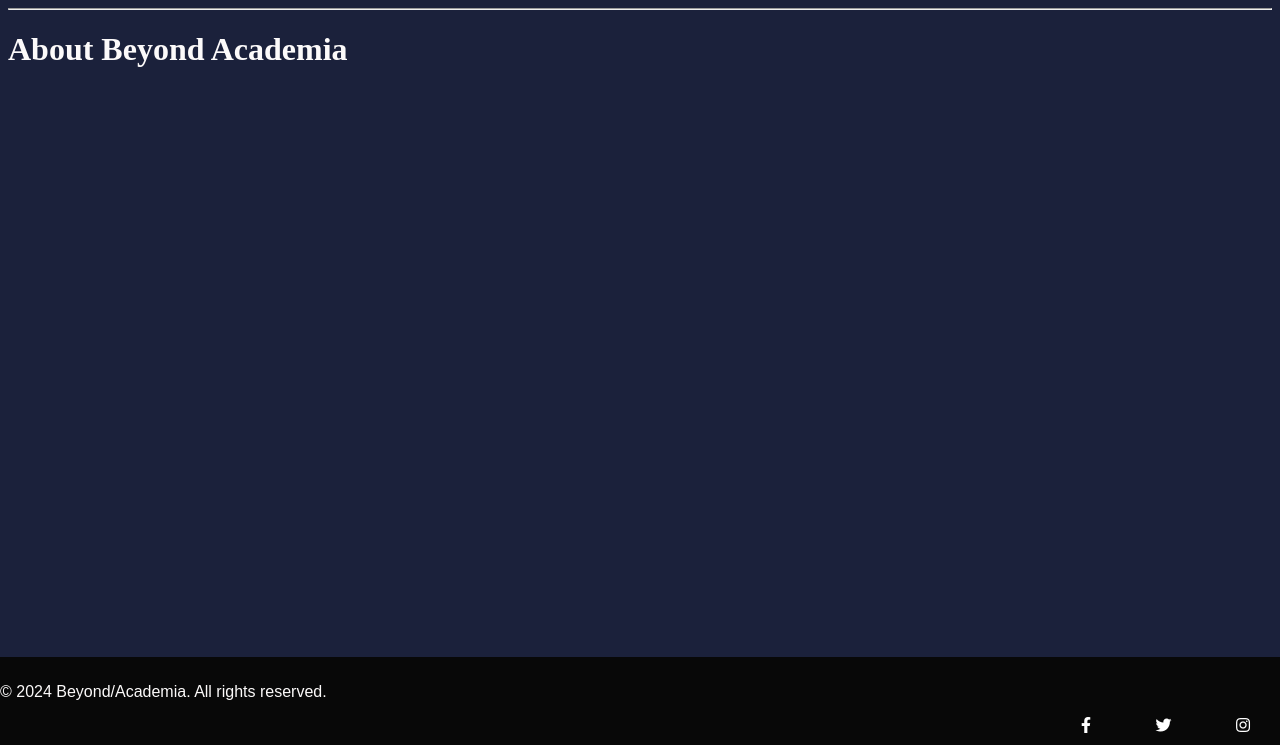
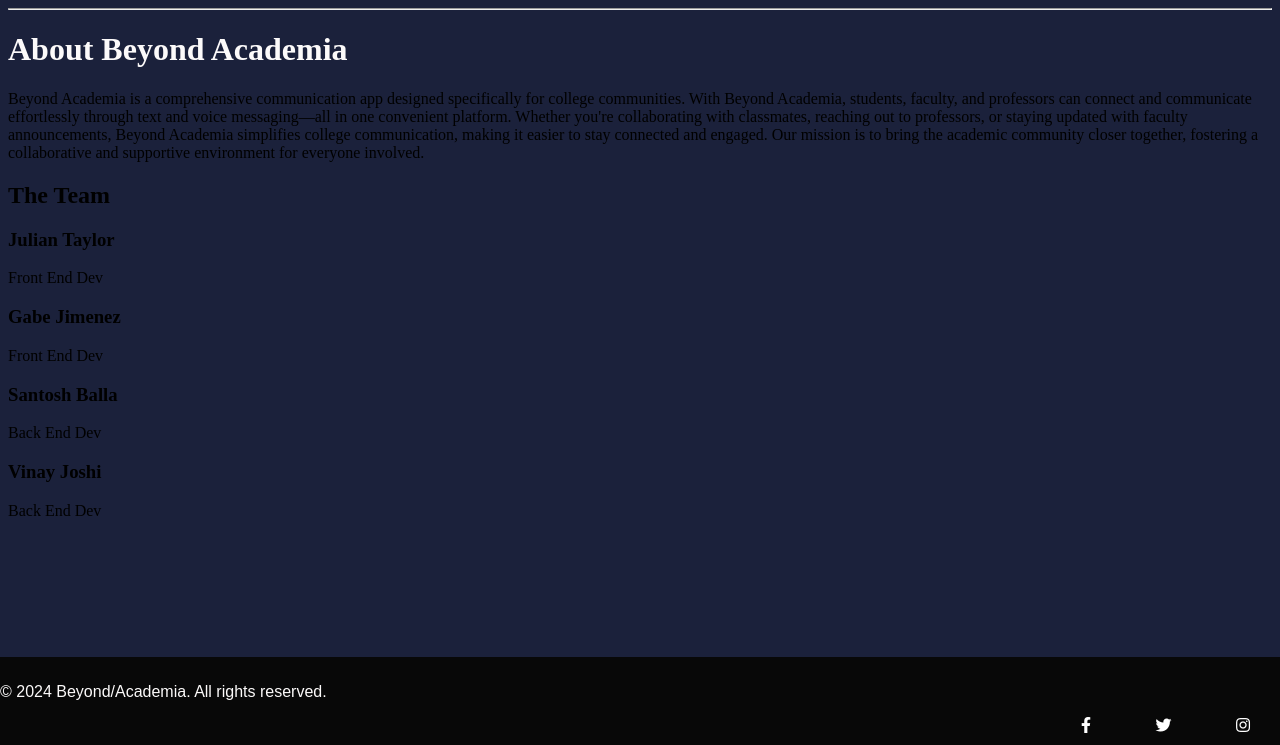
Before and after one commit to DarkerKin/Beyond-Academia-, a Django app: page /about/ in a window 1280 px wide. Shown: the part 55-800 px from the top of the page. Run offline with Django 4.2, Linux system fonts and the light colour scheme.

Commit message:
about us page pushed

```diff
--- a/templates/navbar_links/about.html
+++ b/templates/navbar_links/about.html
@@ -1,5 +1,42 @@
 {% load static %}
 {% include '../navbar.html' %}
-<link rel="stylesheet" type="text/css" href="{% static 'css/main.css' %}">
-<h1>About Beyond Academia</h1>
+<head>
+    <title>About Beyond Academia</title>
+    <link rel="stylesheet" type="text/css" href="{% static 'css/main.css' %}">
+</head>
+<body>
+    <div class = "about section">
+        <h1> About Beyond Academia</h1>
+        <div class="about-section">
+         <p> Beyond Academia is a comprehensive communication app designed specifically for college communities. With Beyond Academia, students, faculty, and professors can connect and communicate effortlessly through text and voice messaging—all in one convenient platform. Whether you're collaborating with classmates, reaching out to professors, or staying updated with faculty announcements, Beyond Academia simplifies college communication, making it easier to stay connected and engaged. Our mission is to bring the academic community closer together, fostering a collaborative and supportive environment for everyone involved.</p>
+
+         <h2> The Team</h2>
+         <div class="team">
+            <div class ="team-member">
+                <!-- insert image of member img src= "{%static 'images/team_member1.jpg'}" alt="Team Member 1">-->
+                <h3> Julian Taylor</h3>
+                <p> Front End Dev</p>
+            </div>
+            <div>
+                   <!-- insert image of member img src= "{%static 'images/team_member1.jpg'}" alt="Team Member 1">-->
+                   <h3> Gabe Jimenez</h3>
+                   <p> Front End Dev</p>
+            </div>
+            <div>
+                <!-- insert image of member img src= "{%static 'images/team_member1.jpg'}" alt="Team Member 1">-->
+                <h3> Santosh Balla</h3>
+                <p> Back End Dev</p>
+         </div>
+         <div>
+            <!-- insert image of member img src= "{%static 'images/team_member1.jpg'}" alt="Team Member 1">-->
+            <h3> Vinay Joshi</h3>
+            <p> Back End Dev</p>
+         </div>
+         </div>
+
+    </>
+
+</body>
+
 {% include '../footer.html' %}
+</html>
```
